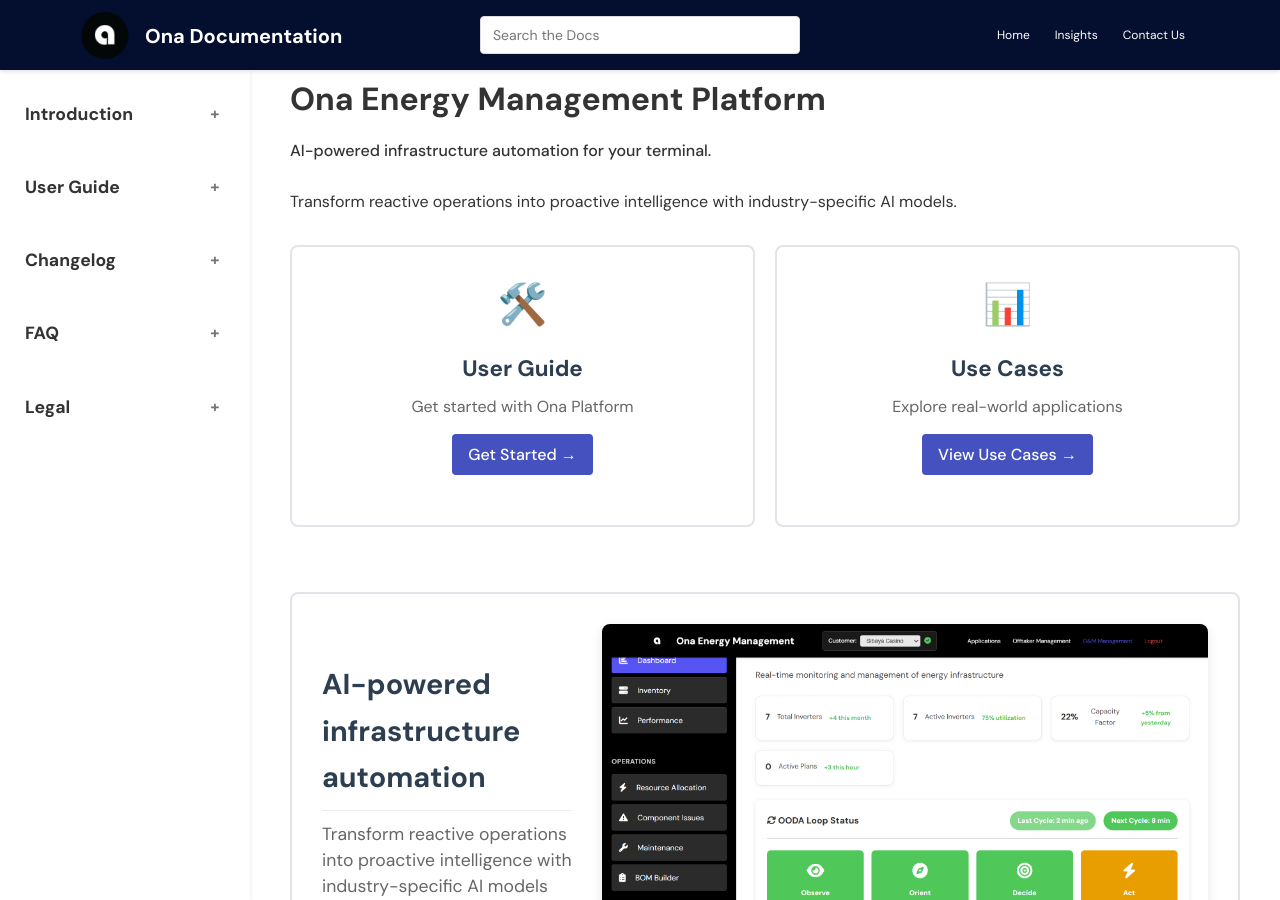
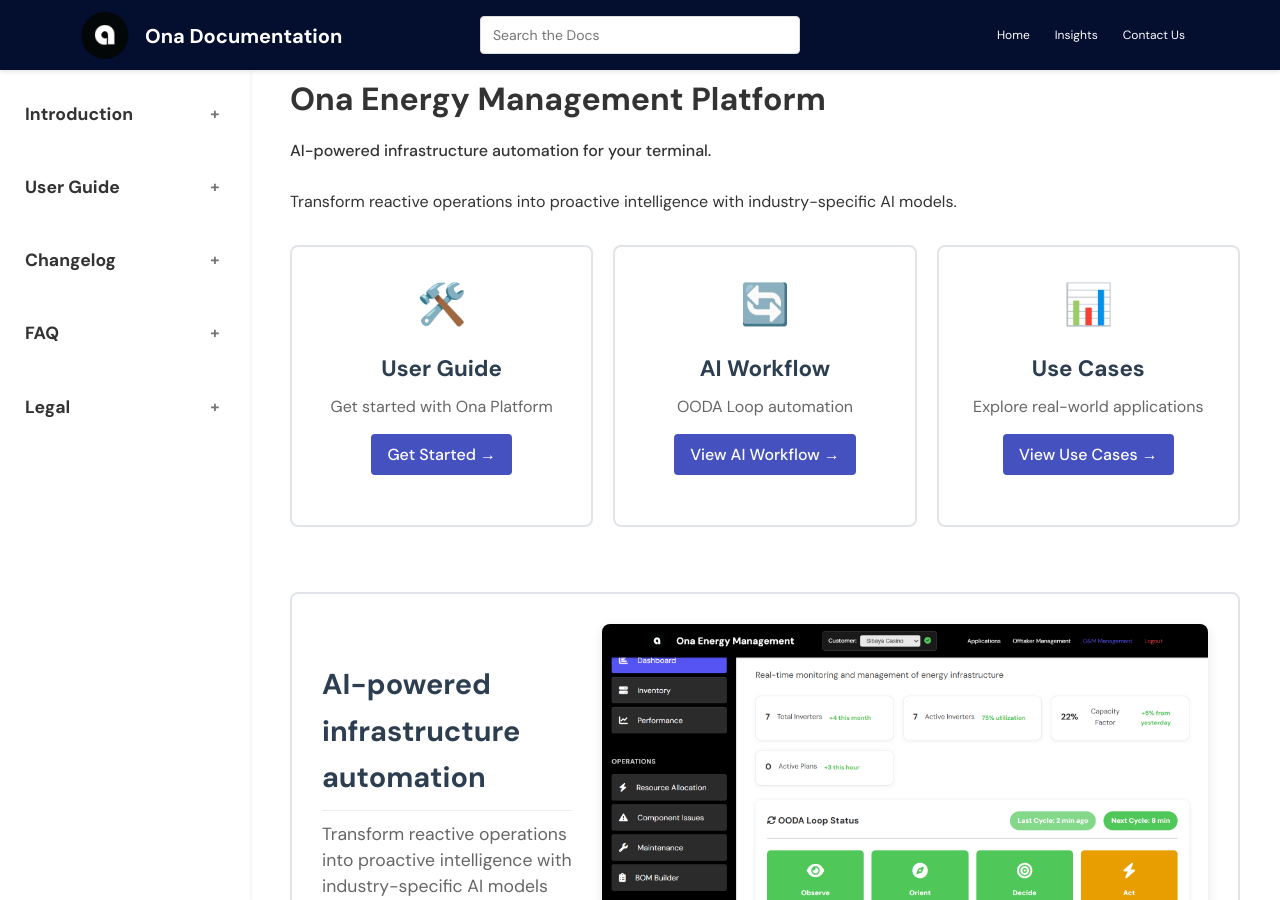
Before and after one commit to AsobaCloud/asobacode.github.io, a Jekyll site: the page built from index.md, in a window 1280 px wide and 900 px high. Built offline with Jekyll 4.4.1, drawn with Linux system fonts in a browser that asks for light colours; comment, search, counter and statistics services are not loaded.

Commit message:
docs: update cards - rename to AI Workflow and add Use Cases card

```diff
--- a/index.md
+++ b/index.md
@@ -24,11 +24,20 @@ Transform reactive operations into proactive intelligence with industry-specific
   </div>
 
   <div class="path-button">
+    <div class="path-icon">🔄</div>
+    <div class="path-content">
+      <h3>AI Workflow</h3>
+      <p>OODA Loop automation</p>
+      <a href="https://docs.asoba.co/use-cases/oam" class="path-link" target="_blank">View AI Workflow →</a>
+    </div>
+  </div>
+
+  <div class="path-button">
     <div class="path-icon">📊</div>
     <div class="path-content">
       <h3>Use Cases</h3>
       <p>Explore real-world applications</p>
-      <a href="https://docs.asoba.co/use-cases/oam" class="path-link" target="_blank">View Use Cases →</a>
+      <a href="archive/om-use-case.html" class="path-link">View Use Cases →</a>
     </div>
   </div>
 </div>
```
